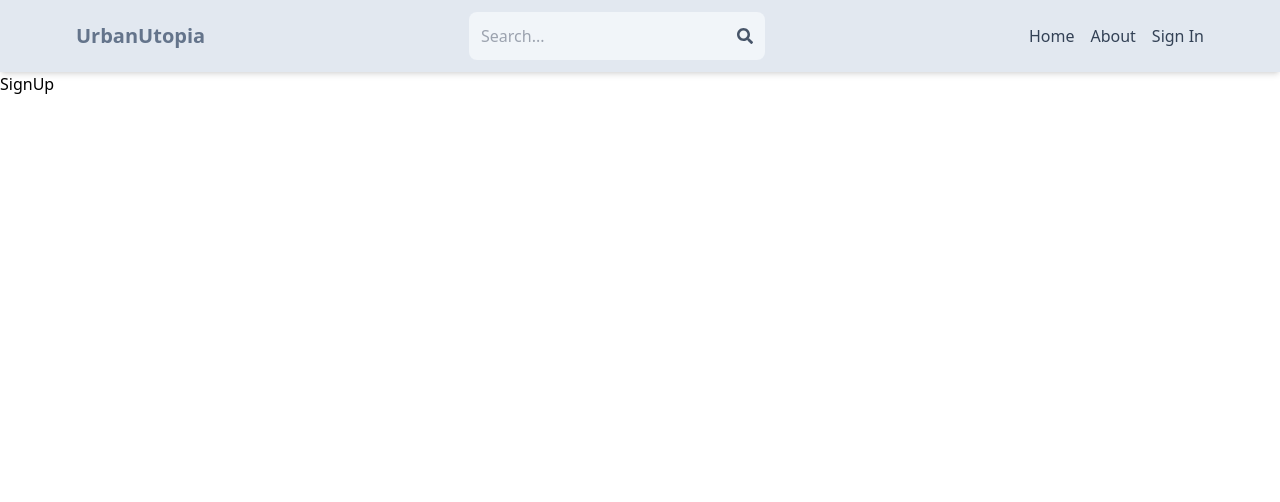
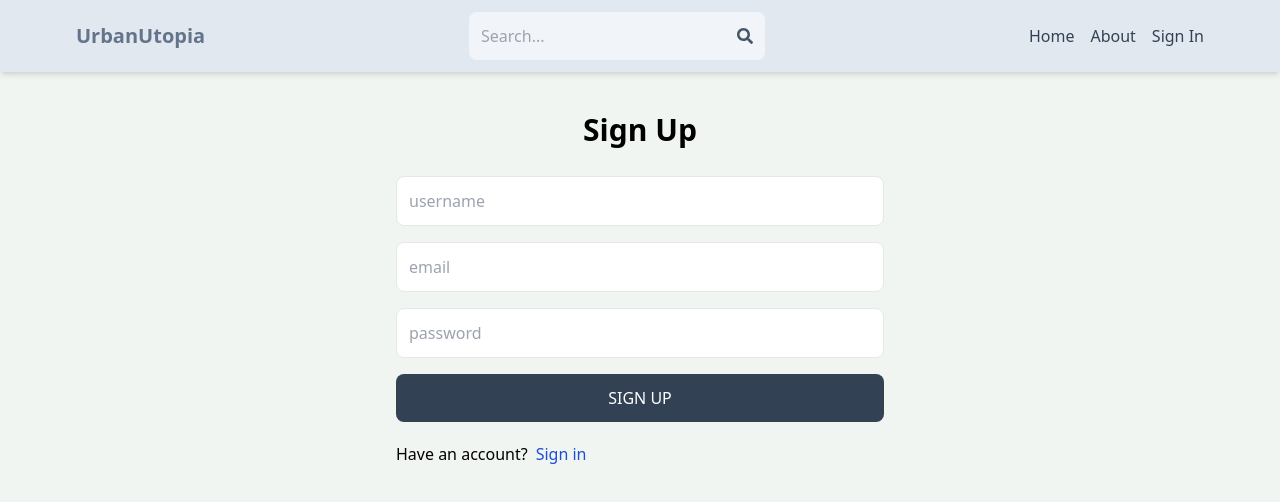
Before and after one commit to Garv99S/UrbanUtopia, a React (Vite) app in the folder client/: page /sign-up in a window 1280 px wide. Shown: the top 502 px of the page. Built offline with nearby package versions, Linux system fonts and the light colour scheme.

Commit message:
completed signup page ui

```diff
--- a/client/src/index.css
+++ b/client/src/index.css
@@ -1,3 +1,7 @@
 @tailwind base;
 @tailwind components;
 @tailwind utilities;
+
+body{
+    background-color: rgb(241,245,241);
+}
--- a/client/src/pages/SignUp.jsx
+++ b/client/src/pages/SignUp.jsx
@@ -1,7 +1,39 @@
-import React from 'react'
+import {Link} from 'react-router-dom'
 
 export default function SignUp() {
   return (
-    <div>SignUp</div>
+    <div className='p-3 max-w-lg mx-auto'>
+      <h1 className='text-3xl text-center font-semibold my-7'>Sign Up</h1>
+      <form className='flex flex-col gap-4'>
+        <input
+          type='text'
+          placeholder='username'
+          className='border p-3 rounded-lg'
+          id='username'
+        />
+        <input
+          type='email'
+          placeholder='email'
+          className='border p-3 rounded-lg'
+          id='email'
+        />
+        <input
+          type='password'
+          placeholder='password'
+          className='border p-3 rounded-lg'
+          id='password'
+        />
+        <button
+          className='bg-slate-700 text-white p-3 rounded-lg uppercase hover:opacity-95 disabled:opacity-80'>
+          Sign Up
+        </button>
+      </form>
+      <div className='flex gap-2 mt-5'>
+        <p>Have an account?</p>
+        <Link to={'/sign-in'}>
+          <span className='text-blue-700'>Sign in</span>
+        </Link>
+      </div>
+    </div>
   )
 }
```
